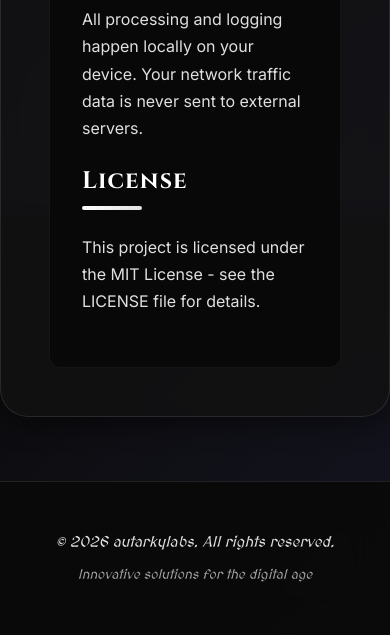
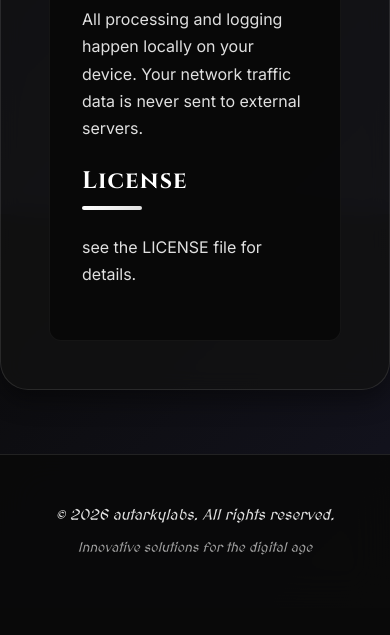
Before and after one commit to timotheuzi/homepage, a Flask app: page /dumb_phone in a window 390 px wide. Shown: the part 3162-3797 px from the top of the page. After the commit the page ends 3717 px from the top, so only its background shows below. Run offline with Flask 3, Linux system fonts and the light colour scheme.

Commit message:
docs: simplify license text in dumb phone readme template
Remove redundant "This project is licensed under the MIT License -" prefix
from the license section in the dumb phone readme template, leaving only
the reference to the LICENSE file.

```diff
--- a/src/templates/dumb_phone_readme_content.html
+++ b/src/templates/dumb_phone_readme_content.html
@@ -14,4 +14,4 @@
 <h2>Privacy</h2>
 <p>All processing and logging happen locally on your device. Your network traffic data is never sent to external servers.</p>
 <h2>License</h2>
-<p>This project is licensed under the MIT License - see the LICENSE file for details.</p>
+<p>see the LICENSE file for details.</p>
```
